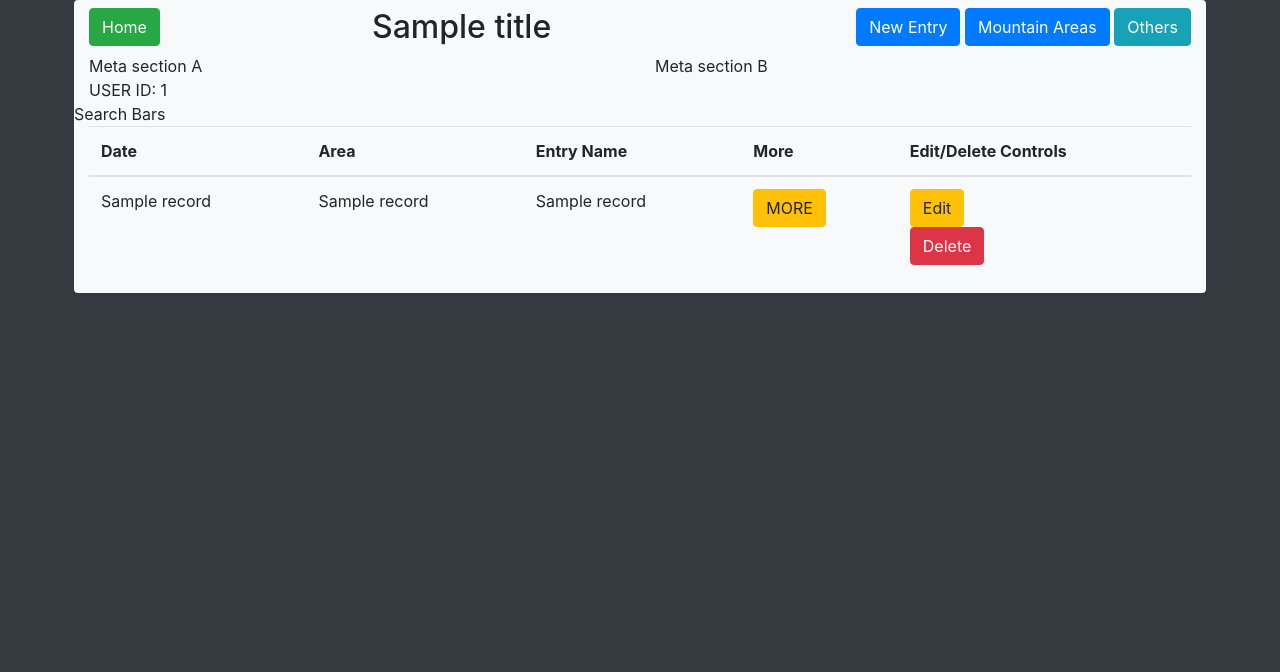
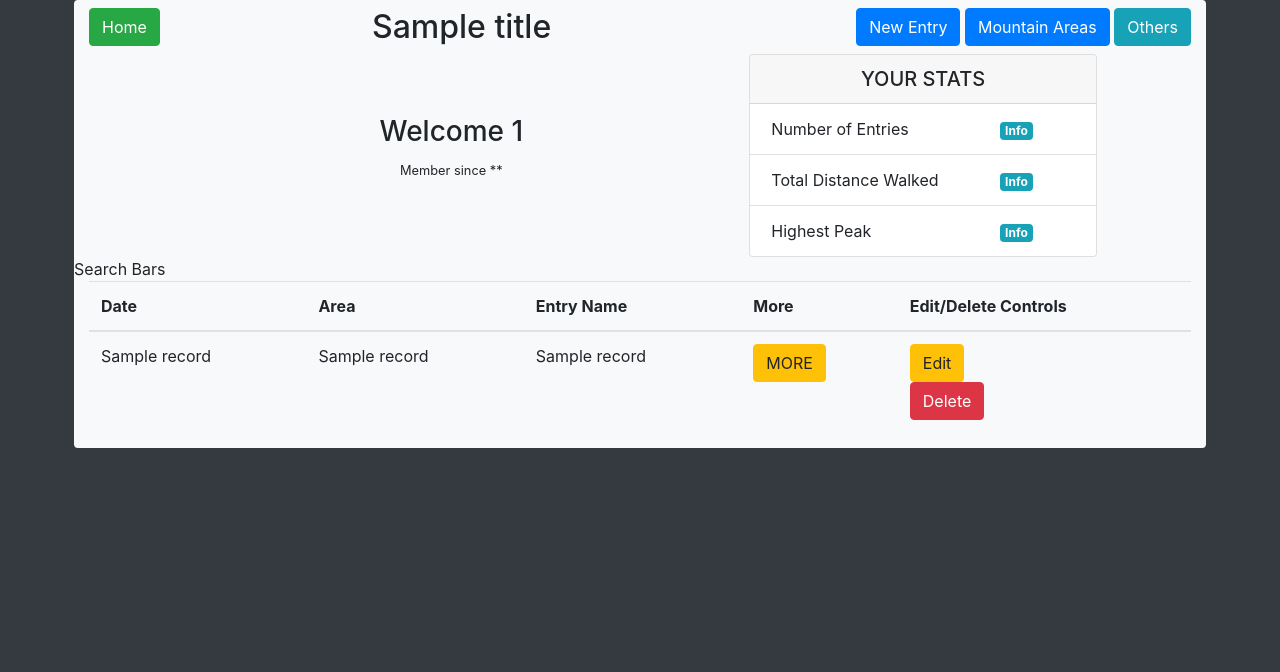
Before and after one commit to davebland/the-mountain-logbook, a Flask app: template templates/logbook-home.html in a window 1280 px wide. Shown: the part 64-736 px from the top of the page. Run offline with Flask 2, Linux system fonts and the light colour scheme; the visitor is signed in with stand-in values (Sample User, id 1); the template is opened without the code that fills it: most values are stand-ins (such as "Sample title", 1, 10 or a date in 2020); some libraries are stand-ins or nearby versions.

Commit message:
logbook home header section layout changes

```diff
--- a/static/css/styles.css
+++ b/static/css/styles.css
@@ -59,3 +59,13 @@ footer {
     from {transform: rotate(180deg);}
     to {transform: rotate(0deg);}
 }
+
+/* TABLES */
+
+.column-20 {
+    width: 20%;
+}
+
+.column-80 {
+    width: 80%;
+}
--- a/templates/logbook-home.html
+++ b/templates/logbook-home.html
@@ -1,13 +1,43 @@
 {% extends 'application-frame.html' %}
 <!-- Main Logbook Home Page -->
 {% block content %}
-<div class="row">
-        <div class="col">
-                Meta section A <br>
-                USER ID: {{ session['user_id'] }}
+<div class="row align-items-center justify-content-center">
+        <div class="col-lg-6 text-center">
+                <h3>Welcome {{ session['user_id'] }}</h3>
+                <p><small>Member since **</small></p>
         </div>
-        <div class="col">
-                Meta section B
+        <div class="col-lg-4">
+                <div class="card">
+                        <div class="card-header">
+                                <h5 class="card-title text-center text-uppercase mb-0">Your Stats</h5>
+                        </div>
+                        <ul class="list-group list-group-flush">
+                                <li class="list-group-item">
+                                        <table class="w-100">
+                                                <tr>
+                                                        <td class="w-75">Number of Entries</td>
+                                                        <td><span class="badge badge-info">Info</span></td>
+                                                </tr>
+                                        </table>
+                                </li>
+                                <li class="list-group-item">
+                                        <table class="w-100">
+                                                <tr>
+                                                        <td class="w-75">Total Distance Walked</td>
+                                                        <td><span class="badge badge-info">Info</span></td>
+                                                </tr>
+                                        </table>
+                                </li>
+                                <li class="list-group-item">
+                                        <table class="w-100">
+                                                <tr>
+                                                        <td class="w-75">Highest Peak</td>
+                                                        <td><span class="badge badge-info">Info</span></td>
+                                                </tr>
+                                        </table>
+                                </li>
+                        </ul>
+                </div>
         </div>
 </div>
 <div class="row">
```
